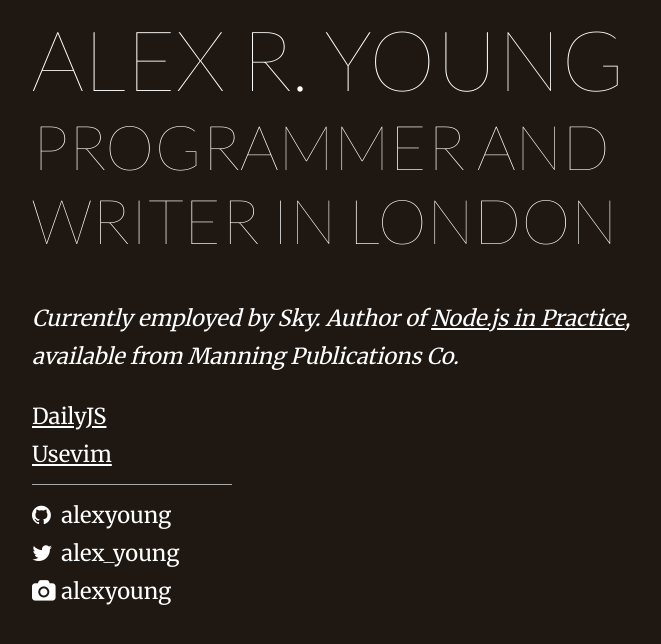
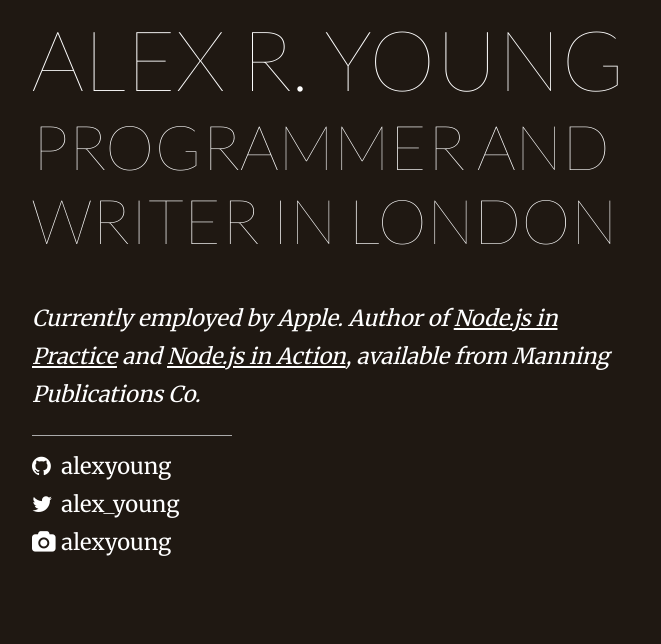
Before and after one commit to alexyoung/alexyoung.org, a plain HTML site: page index.html in a window 1280 px wide. Shown: the whole page, without its empty margins (313-974 px from the left). Drawn offline with Linux system fonts and the light colour scheme.

Commit message:
Update work

```diff
--- a/index.html
+++ b/index.html
@@ -12,10 +12,8 @@
       <h2>Programmer and writer in London</h2>
     </header>
     <section>
-      <p><i>Currently employed by Sky.  Author of <a href="http://www.manning.com/Node.jsinPractice">Node.js in Practice</a>, available from Manning Publications Co.</i></p>
+      <p><i>Currently employed by Apple.  Author of <a href="http://www.manning.com/Node.jsinPractice">Node.js in Practice</a> and <a href="https://www.manning.com/books/node-js-in-action-second-edition">Node.js in Action</a>, available from Manning Publications Co.</i></p>
       <ul>
-        <li><a href="http://dailyjs.com">DailyJS</a></li>
-        <li><a href="http://usevim.com">Usevim</a></li>
         <li><hr/></li>
         <li><a class="icon" href="https://github.com/alexyoung"><i class="fa fa-github"></i> alexyoung</a></li>
         <li><a class="icon" href="https://twitter.com/alex_young"><i class="fa fa-twitter"></i> alex_young</a></li>
```
